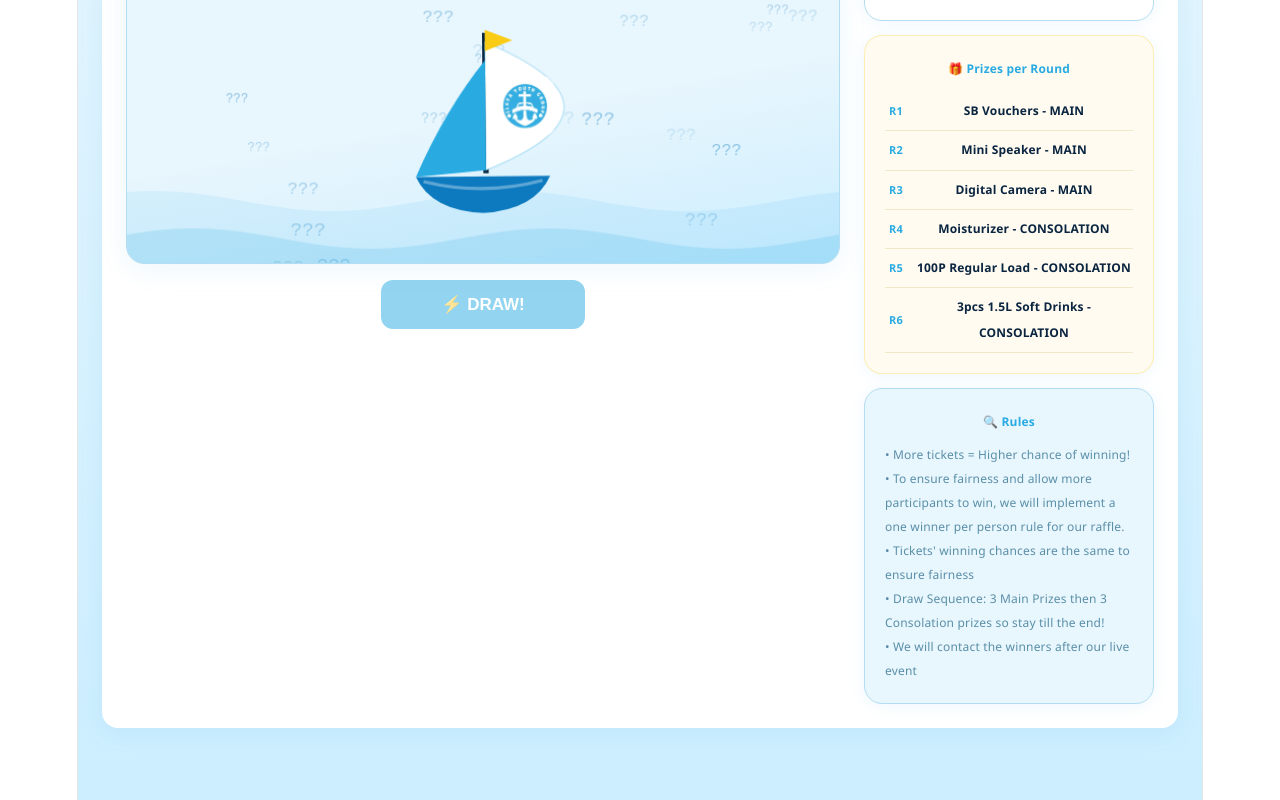
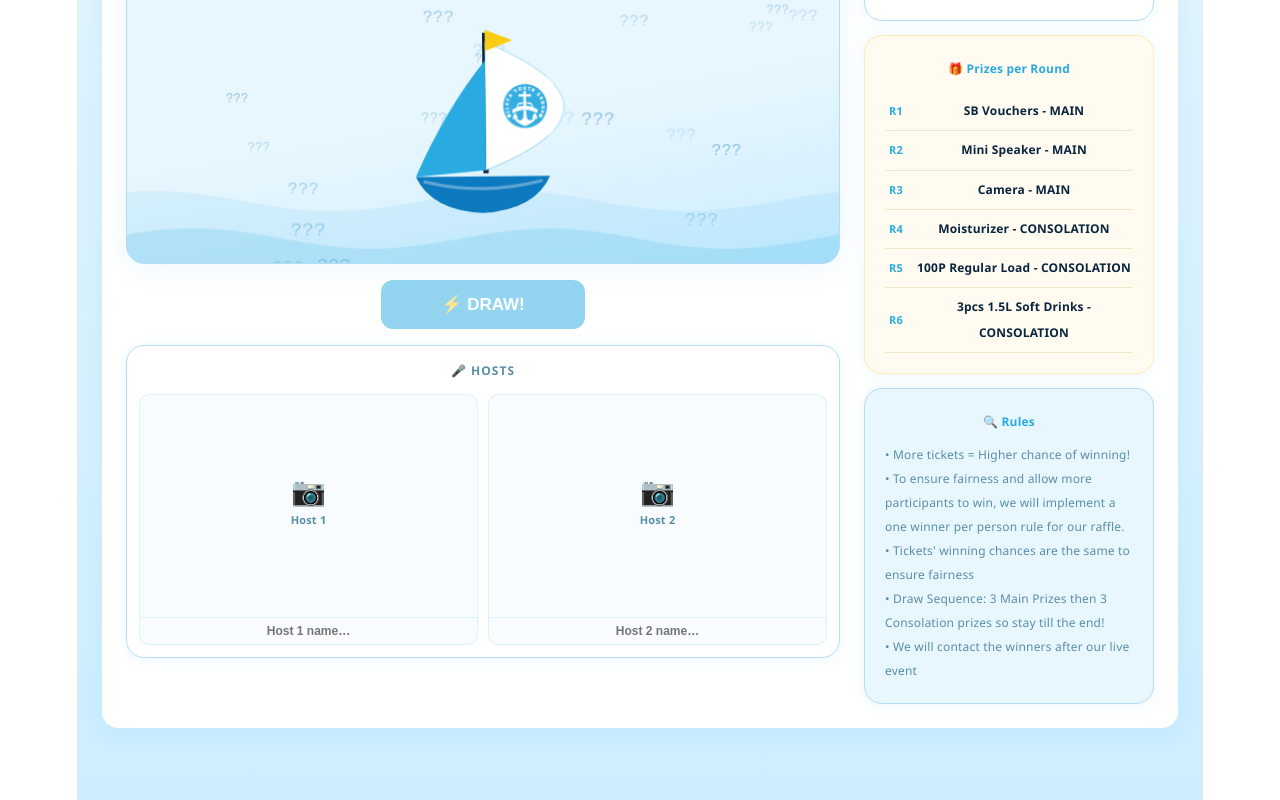
Before and after one commit to raidoramos26-create/iyg-raffle-2, a React (Vite) app: page / in a window 1280 px wide. Shown: the part 327-1127 px from the top of the page. Built offline with nearby package versions, Linux system fonts and the light colour scheme.

Commit message:
Update App.jsx

```diff
--- a/src/App.jsx
+++ b/src/App.jsx
@@ -68,14 +68,15 @@ const DEFAULT_CONFIG = {
     "Draw Sequence: 3 Main Prizes then 3 Consolation prizes so stay till the end!",
     "We will contact the winners after our live event",
   ],
+  hosts: [{ photo: null, name: "" }, { photo: null, name: "" }],
   // Prizes per round — each prize has a label and up to 2 poster images (base64)
   prizes: [
-    { label: "SB Vouchers - MAIN",                images: [] },
-    { label: "Mini Speaker - MAIN",               images: [] },
-    { label: "Digital Camera - MAIN",                     images: [] },
-    { label: "Moisturizer - CONSOLATION",                images: [] },
+    { label: "SB Vouchers - MAIN",              images: [] },
+    { label: "Mini Speaker - MAIN",             images: [] },
+    { label: "Camera - MAIN",                   images: [] },
+    { label: "Moisturizer - CONSOLATION",       images: [] },
     { label: "100P Regular Load - CONSOLATION", images: [] },
-    { label: "3pcs 1.5L Soft Drinks - CONSOLATION",      images: [] },
+    { label: "3pcs 1.5L Soft Drinks - CONSOLATION", images: [] },
   ],
 };
 
@@ -637,8 +638,8 @@ function writeSave(data) {
 export default function RaffleApp() {
   // ── Initialise from localStorage if a save exists ───────────────────────────
   const saved = loadSave();
-  // Always apply latest DEFAULT_CONFIG fairness rules (ignore stale localStorage copy)
-  const [cfg, setCfg]             = useState(saved?.cfg ? { ...saved.cfg, fairness: DEFAULT_CONFIG.fairness } : DEFAULT_CONFIG);
+  // Always use latest DEFAULT_CONFIG fairness rules and prize labels (don't restore stale ones from localStorage)
+  const [cfg, setCfg]             = useState(saved?.cfg ? { ...saved.cfg, fairness: DEFAULT_CONFIG.fairness, prizes: saved.cfg.prizes ?? DEFAULT_CONFIG.prizes } : DEFAULT_CONFIG);
   const [showSettings, setShowSettings] = useState(false);
   const [tickets, setTickets]     = useState(saved?.tickets ?? []);
   const [winnersSet, setWinnersSet] = useState(new Set(saved?.winnersArr ?? []));
@@ -966,7 +967,7 @@ export default function RaffleApp() {
             {/* Text labels */}
             <div>
               <div style={{ fontWeight: 700, fontSize: 11, color: "#5a8fa8", marginBottom: 10, textTransform: "uppercase", letterSpacing: 1 }}>Text Labels</div>
-              {[["Event Title","eventTitle"],["Subtitle","eventSubtitle"],["Draw Button","drawBtnLabel"]].map(([label, key]) => (
+              {[["Event Title","eventTitle"],["Subtitle","eventSubtitle"],["Draw Button","drawBtnLabel"],["Host Name (shown under photo)","hostName"]].map(([label, key]) => (
                 <div key={key} style={{ marginBottom: 10 }}>
                   <div style={{ fontSize: 11, color: "#5a8fa8", marginBottom: 3 }}>{label}</div>
                   <input value={cfg[key]} onChange={e => set(key)(e.target.value)}
@@ -1081,7 +1082,7 @@ export default function RaffleApp() {
               </button>
             </div>
 
-            {/* 🎁 Prizes per Round (R1,R2,R3 - MAIN PRIZES / R4,R5,R6 - CONSOLATION PRIZES — fully editable with poster images */}
+            {/* 🎁 Prizes per Round — fully editable with poster images */}
             <div style={{ gridColumn: "1 / -1" }}>
               <div style={{ fontWeight: 700, fontSize: 11, color: "#5a8fa8", marginBottom: 6, textTransform: "uppercase", letterSpacing: 1 }}>🎁 Prizes per Round</div>
               <div style={{ fontSize: 11, color: "#5a8fa8", marginBottom: 10 }}>
@@ -1241,6 +1242,52 @@ export default function RaffleApp() {
                     🎉 All participants have won! Reset to run another round.
                   </div>
                 )}
+
+                {/* Host photos — up to 2 hosts side by side */}
+                <div style={{ ...card, padding: 12 }}>
+                  <div style={{ fontWeight: 700, fontSize: 12, color: "#5a8fa8", marginBottom: 10, textAlign: "center", letterSpacing: 1, textTransform: "uppercase" }}>🎤 Hosts</div>
+                  <div style={{ display: "grid", gridTemplateColumns: "1fr 1fr", gap: 10 }}>
+                    {[0, 1].map(idx => {
+                      const hosts = cfg.hosts || [{ photo: null, name: "" }, { photo: null, name: "" }];
+                      const host = hosts[idx] || { photo: null, name: "" };
+                      const updateHost = (updated) => setCfg(c => {
+                        const h = [...(c.hosts || [{ photo: null, name: "" }, { photo: null, name: "" }])];
+                        h[idx] = updated;
+                        return { ...c, hosts: h };
+                      });
+                      return (
+                        <div key={idx} style={{ borderRadius: 10, overflow: "hidden", border: `1px solid ${cfg.accentColor}22`, background: "#f8fcff" }}>
+                          {host.photo ? (
+                            <div style={{ position: "relative" }}>
+                              <img src={host.photo} alt={`Host ${idx + 1}`}
+                                style={{ width: "100%", height: 220, objectFit: "cover", display: "block" }} />
+                              <button onClick={() => updateHost({ ...host, photo: null })}
+                                style={{ position: "absolute", top: 6, right: 6, background: "#f87171", color: "#fff", border: "none", borderRadius: "50%", width: 22, height: 22, cursor: "pointer", fontSize: 13, fontWeight: 700, display: "flex", alignItems: "center", justifyContent: "center", padding: 0 }}>×</button>
+                            </div>
+                          ) : (
+                            <label style={{ display: "flex", flexDirection: "column", alignItems: "center", justifyContent: "center", gap: 4, height: 220, cursor: "pointer", color: "#b3ddf2" }}>
+                              <span style={{ fontSize: 28 }}>📷</span>
+                              <span style={{ fontSize: 11, fontWeight: 600, color: "#5a8fa8" }}>Host {idx + 1}</span>
+                              <input type="file" accept="image/*" style={{ display: "none" }}
+                                onChange={e => {
+                                  const file = e.target.files[0]; if (!file) return; e.target.value = "";
+                                  const reader = new FileReader();
+                                  reader.onload = ev => updateHost({ ...host, photo: ev.target.result });
+                                  reader.readAsDataURL(file);
+                                }} />
+                            </label>
+                          )}
+                          <input
+                            value={host.name || ""}
+                            placeholder={`Host ${idx + 1} name…`}
+                            onChange={e => updateHost({ ...host, name: e.target.value })}
+                            style={{ width: "100%", border: "none", borderTop: `1px solid ${cfg.accentColor}22`, padding: "6px 8px", fontSize: 12, fontWeight: 600, color: cfg.accentColor, textAlign: "center", background: "transparent", outline: "none", boxSizing: "border-box" }} />
+                        </div>
+                      );
+                    })}
+                  </div>
+                </div>
+
               </div>
 
               {/* Right panel */}
```
